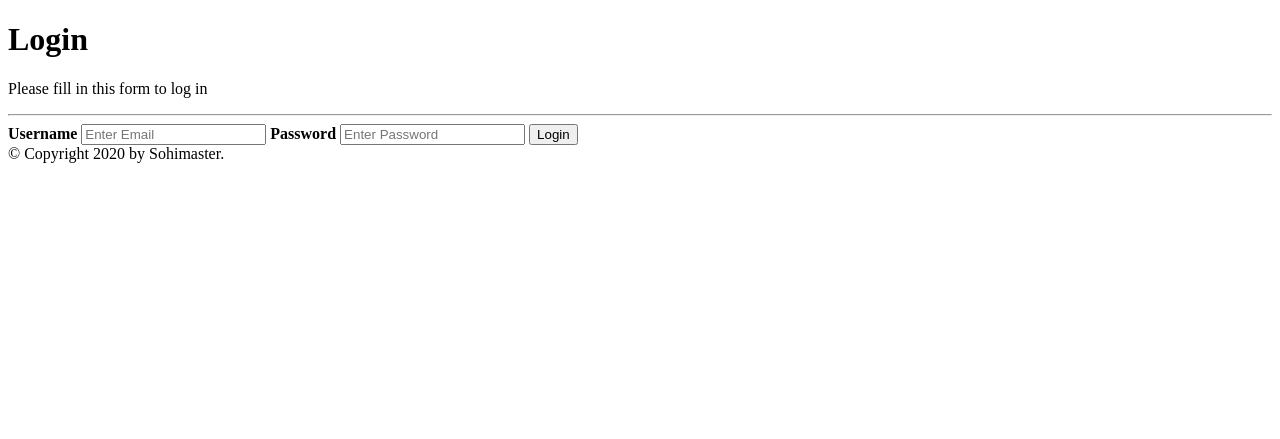
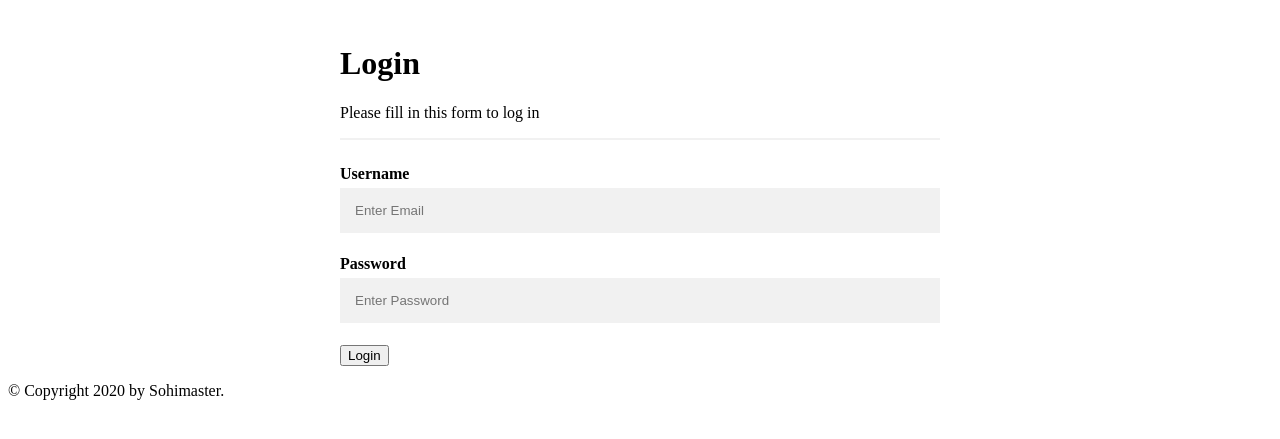
Before and after one commit to Sohimaster/webchat, a Flask app: page /login in a window 1280 px wide. Shown: the top 439 px of the page. Run offline with Flask 2, Linux system fonts and the light colour scheme.

Commit message:
static css

```diff
--- /dev/null
+++ b/static/css/main.css
@@ -0,0 +1,56 @@
+ * {box-sizing: border-box}
+
+/* Add padding to containers */
+.container, .footer {
+  margin: auto;
+  width: 50%;
+  padding: 16px;
+}
+
+/* Full-width input fields */
+input[type=text], input[type=password] {
+  width: 100%;
+  padding: 15px;
+  margin: 5px 0 22px 0;
+  display: inline-block;
+  border: none;
+  background: #f1f1f1;
+}
+
+input[type=text]:focus, input[type=password]:focus {
+  background-color: #ddd;
+  outline: none;
+}
+
+/* Overwrite default styles of hr */
+hr {
+  border: 1px solid #f1f1f1;
+  margin-bottom: 25px;
+}
+
+/* Set a style for the submit/register button */
+.registerbtn {
+  background-color: #4CAF50;
+  color: white;
+  padding: 16px 20px;
+  margin: 8px 0;
+  border: none;
+  cursor: pointer;
+  width: 100%;
+  opacity: 0.9;
+}
+
+.registerbtn:hover {
+  opacity:1;
+}
+
+/* Add a blue text color to links */
+a {
+  color: dodgerblue;
+}
+
+/* Set a grey background color and center the text of the "sign in" section */
+.signin {
+  background-color: #f1f1f1;
+  text-align: center;
+}
--- a/templates/main.html
+++ b/templates/main.html
@@ -3,6 +3,7 @@
 <head>
     <meta charset="UTF-8">
     <title>{% block title %}{% endblock %} WebChat</title>
+    <link rel="stylesheet" href={{ url_for('static', filename='css/main.css') }}>
 </head>
 <body>
     <div id="content">{% block content %}{% endblock %}</div>
```
